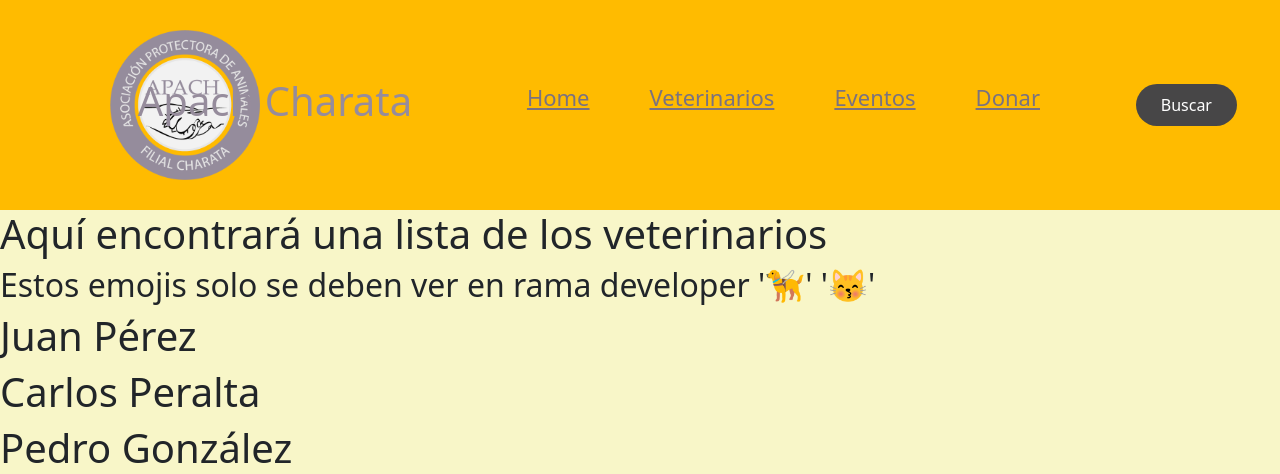
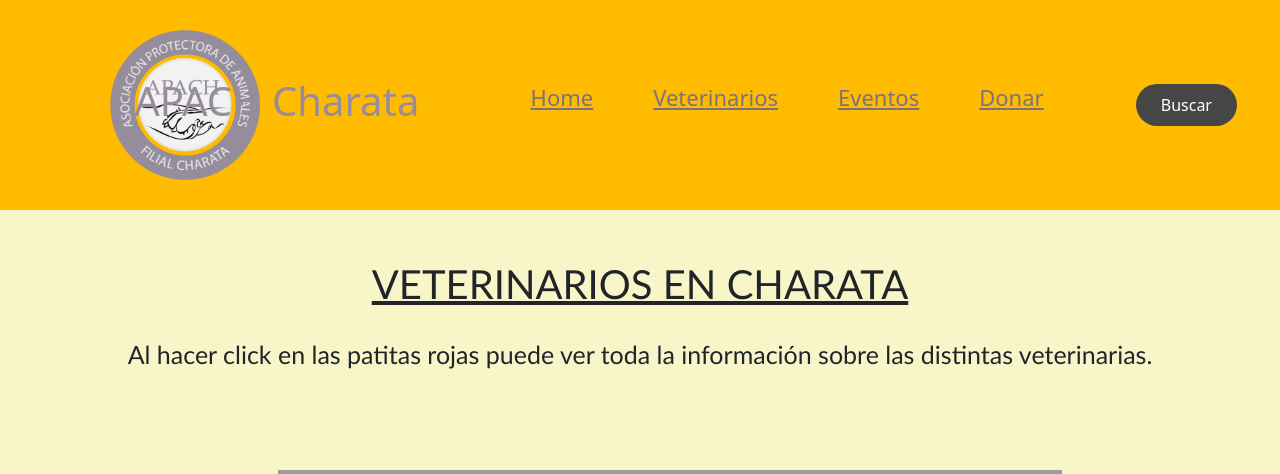
Before and after one commit to LadioLipreri/Nuevo-Apach, a Django app: page /Veterinarios/ in a window 1280 px wide. Shown: the top 474 px of the page. Run offline with Django 4.2, Linux system fonts and the light colour scheme; data comes from the database, SQL or seed files in the repository; grey boxes are pictures that could not be loaded.

Commit message:
cambios de prueba en vet

```diff
--- a/apach/myapp/static/styles/main.css
+++ b/apach/myapp/static/styles/main.css
@@ -91,3 +91,25 @@ section footer{
 .logo_abajo{
     padding: 4px 4px 4px 4px;
 }
+
+.imagen_mascotas{
+    display: block;
+    margin-left: auto;
+    margin-right: auto;
+    width: 50%;
+}
+
+.estilo_vet{
+    text-align: center;
+    padding-top: 50px;
+    font-family: 'Gill Sans', 'Gill Sans MT', Calibri, 'Trebuchet MS', sans-serif
+}
+
+.estilo_vet h1{
+    text-decoration: underline;
+}
+
+.estilo_vet p{
+    padding: 20px;
+    font-size: 25px;
+}
--- a/apach/myapp/templates/index.html
+++ b/apach/myapp/templates/index.html
@@ -36,7 +36,7 @@
 
     </div>
 
-    <img src="{% static 'Mascotas.png' %}" alt="" width="600">
+    <img src="{% static 'Mascotas.png' %}" alt="" width="600" class="imagen_mascotas">
 
 
     <!--arranca el footer -->
--- a/apach/myapp/templates/layouts/base.html
+++ b/apach/myapp/templates/layouts/base.html
@@ -6,7 +6,7 @@
     <meta charset="UTF-8">
     <meta http-equiv="X-UA-Compatible" content="IE=edge">
     <meta name="viewport" content="width=device-width, initial-scale=1.0">
-    <title>Apach Charata</title>
+    <title>APACH Charata</title>
     <link rel="stylesheet" href="https://cdn.jsdelivr.net/npm/bootstrap@5.2.3/dist/css/bootstrap.min.css">
     <link rel="stylesheet" href="{% static 'styles/main.css' %}">
     <link rel="shortcut icon" href="{% static 'favicon.ico' %}" type="image/x-icon">
@@ -18,7 +18,7 @@
             <img src="{% static 'logo.png' %}" alt="" width="150" height="150">
         </div>
 
-        <h1 class="titulo">Apach Charata</h1>
+        <h1 class="titulo">APACH Charata</h1>
 
         <nav class="navbar">
             <ul>
--- a/apach/myapp/templates/veterinarios.html
+++ b/apach/myapp/templates/veterinarios.html
@@ -1,17 +1,15 @@
 {% extends 'layouts/base.html' %}
 
+{% block titulo %}VETERINARIOS{% endblock titulo %}
+
 {% block content %}
+<div class="estilo_vet">
+    <h1>VETERINARIOS EN CHARATA</h1>
+    <p>Al hacer click en las patitas rojas puede ver toda la información sobre las distintas veterinarias.</p>
+    <div style="padding: 60px 120px 120px 180px;">
+        <iframe src="https://www.google.com/maps/d/u/0/embed?mid=1bC8aGlJIRjV_x7czB9nPSSQFBCd87v0&ehbc=2E312F" width="80%" height="620"></iframe>
+    </div>
+</div>
 
-<h1>Aquí encontrará una lista de los veterinarios</h1>
-
-<h2>Estos emojis solo se deben ver en rama developer '&#x1F9AE;' '&#x1F63D;'</h2>
-
-{% for veterinario in misveterinarios %}
-
-<article>
-    <h1>{{veterinario.nombre}} {{veterinario.apellido}}</h1>
-</article>
-
-{% endfor %}
 
 {% endblock %}
```
